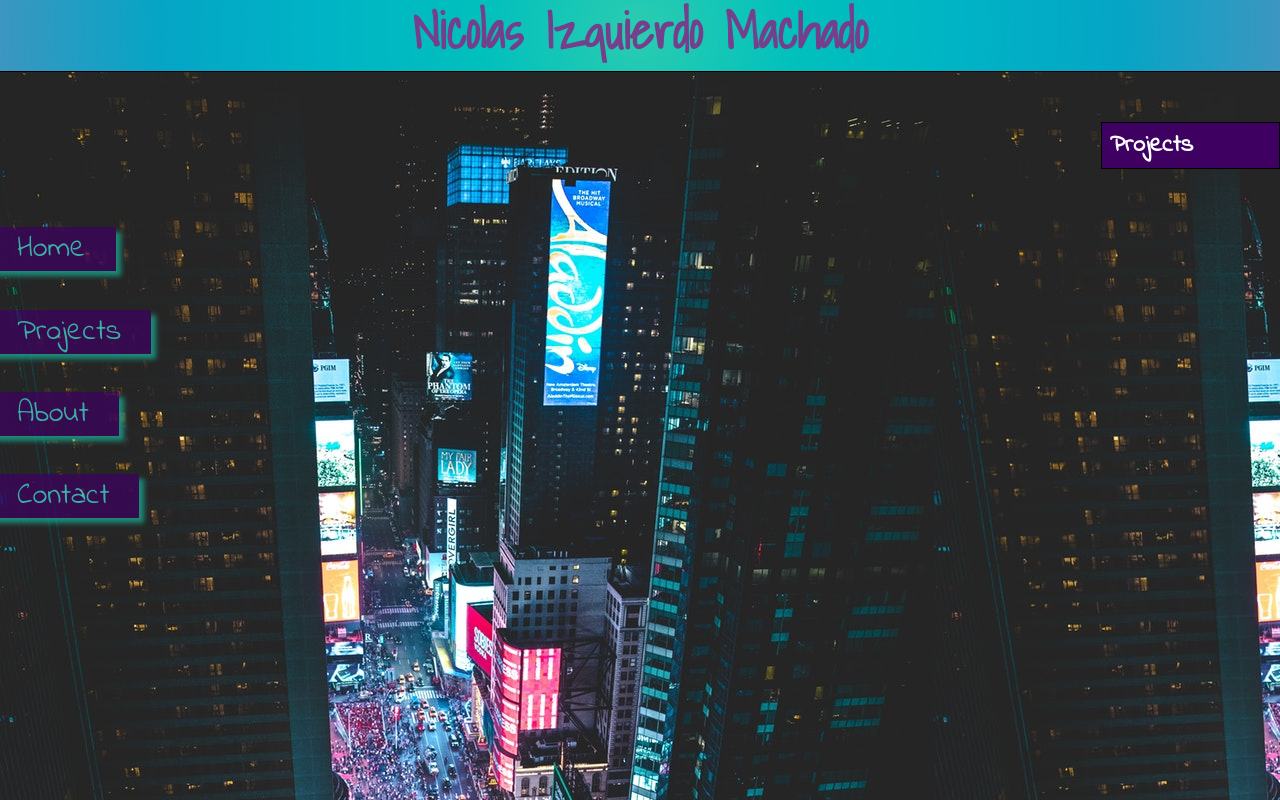
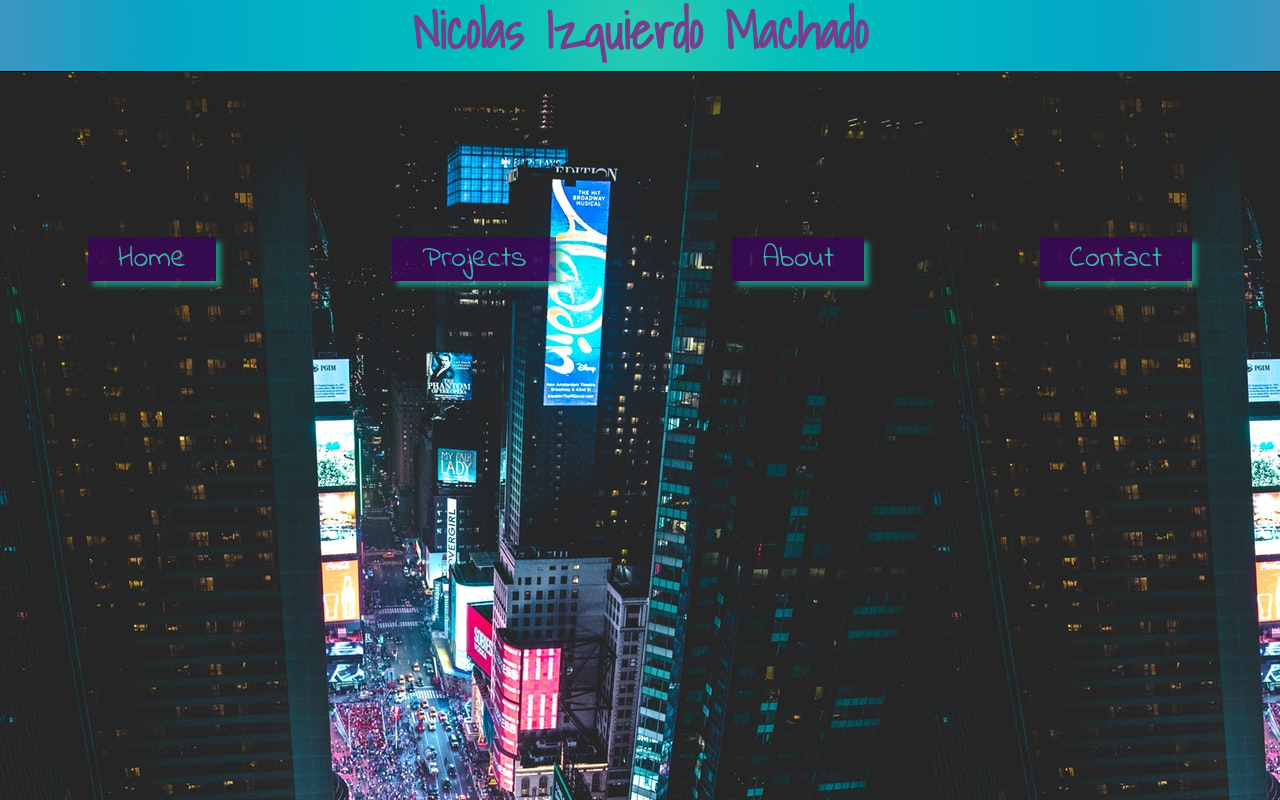
Before and after one commit to nickmachado/nickmachado.github.io, a plain HTML site: page pages/projects.html in a window 1280 px wide. Drawn offline with Linux system fonts and the light colour scheme.

Commit message:
Revert "Fixed the nav bar to be to the side of the projects page like i wanted to and added a page h2 title"
This reverts commit 3636cc5c66e30b9151990426f79889364db241e4.

```diff
--- a/pages/projects.html
+++ b/pages/projects.html
@@ -11,12 +11,11 @@
   <body>
     <header>
       <h1>Nicolas Izquierdo Machado</h1>
-      <h2>Projects</h2>
     </header>
     <nav>
       <ul>
         <li><a href="../index.html"> Home</a></li>
-        <li><a href="projects.html">Projects</a></li>
+        <li><a href="pages/projects.html">Projects</a></li>
         <li><a href="pages/about.html">About</a></li>
         <li><a href="pages/contact.html">Contact</a></li>
       </ul>
--- a/styles.css
+++ b/styles.css
@@ -26,8 +26,7 @@ h2 {
   color: white;
   text-align: center;
   width: 6%;
-  margin-left: -1%;
-  padding: 5px 10px 5px 75px;
+  padding: 5px 0 5px 8px;
 }
 
 li a {
--- a/stylesprojects.css
+++ b/stylesprojects.css
@@ -18,14 +18,14 @@ h1 {
   text-align: center;
   border-bottom: solid black 1px;
   width: 100%;
-
 }
 
 h2 {
   background-color: #3E0061;
   border: solid 1px black;
   color: white;
-  margin-left: 86%;
+  text-align: center;
+  width: 6%;
   padding: 5px 0 5px 8px;
 }
 
@@ -47,9 +47,6 @@ li a:hover {
   box-shadow: 5px 5px 5px #3E0061;
 }
 
-
-}
-
 img {
   height: 300px;
   width:300px;
@@ -60,9 +57,8 @@ img {
 }
 
 nav li {
-  /* padding-left: 1%; */
-  margin-left: -1%;
-  margin-top: 3%;
+
+  margin-top: 9%;
   display:inline-block;
 
 }
@@ -70,9 +66,8 @@ nav li {
 nav ul {
   padding-left: 0em;
   display: flex;
-  justify-content: space-between;
-  justify-content: flex-start;
-  flex-direction: column;
+  justify-content: space-around;
+  align-items: center;
 }
 
 p {
```
